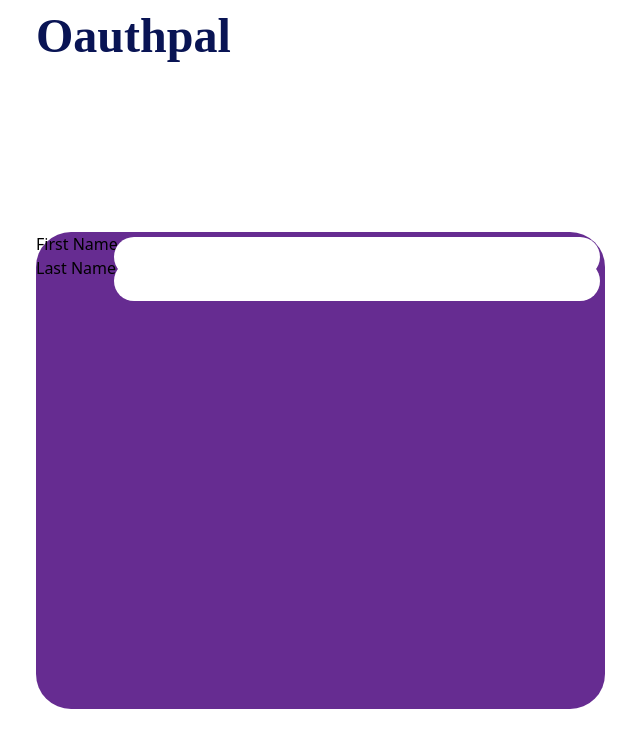
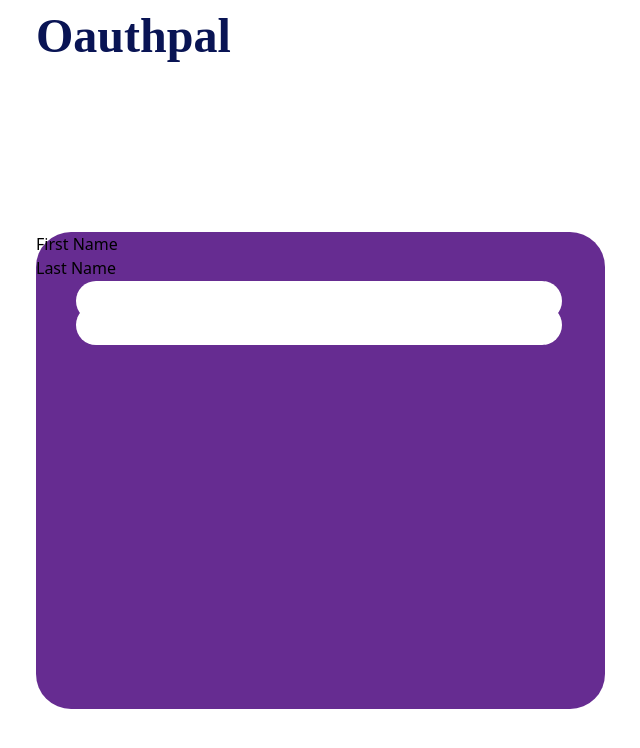
Before and after one commit to cse442-at-ub/project-group-teamsomething, a React (Create React App) app in the folder client/: page /register in a window 1280 px wide. Shown: the top 748 px of the page, without its empty margins (118-758 px from the left). Built offline with nearby package versions, Linux system fonts and the light colour scheme.

Commit message:
starting form field over

```diff
--- a/client/src/pages/Register/Register.css
+++ b/client/src/pages/Register/Register.css
@@ -26,18 +26,10 @@
 	width: 486px;
 	height: 40px;
 	border-radius: 20px;
-	margin: 5px;
-	position: absolute;
-	left: 73px;
-}
-
-.text-box2 {
-	width: 486px;
-	height: 40px;
-	border-radius: 20px;
-	margin: 5px;
+	margin: 25px;
 	position: absolute;
 	left: 15px;
+	display: block;
 }
 
 .bg-beige {
```
